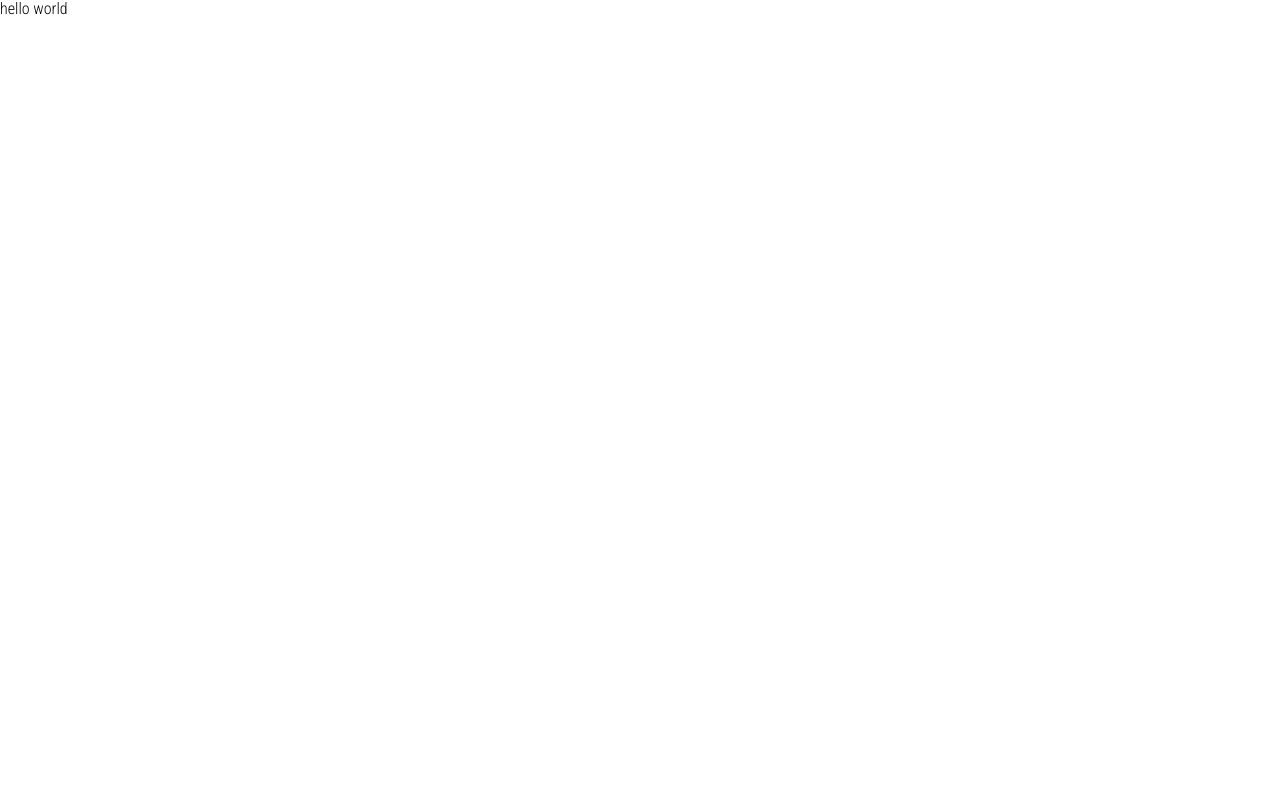
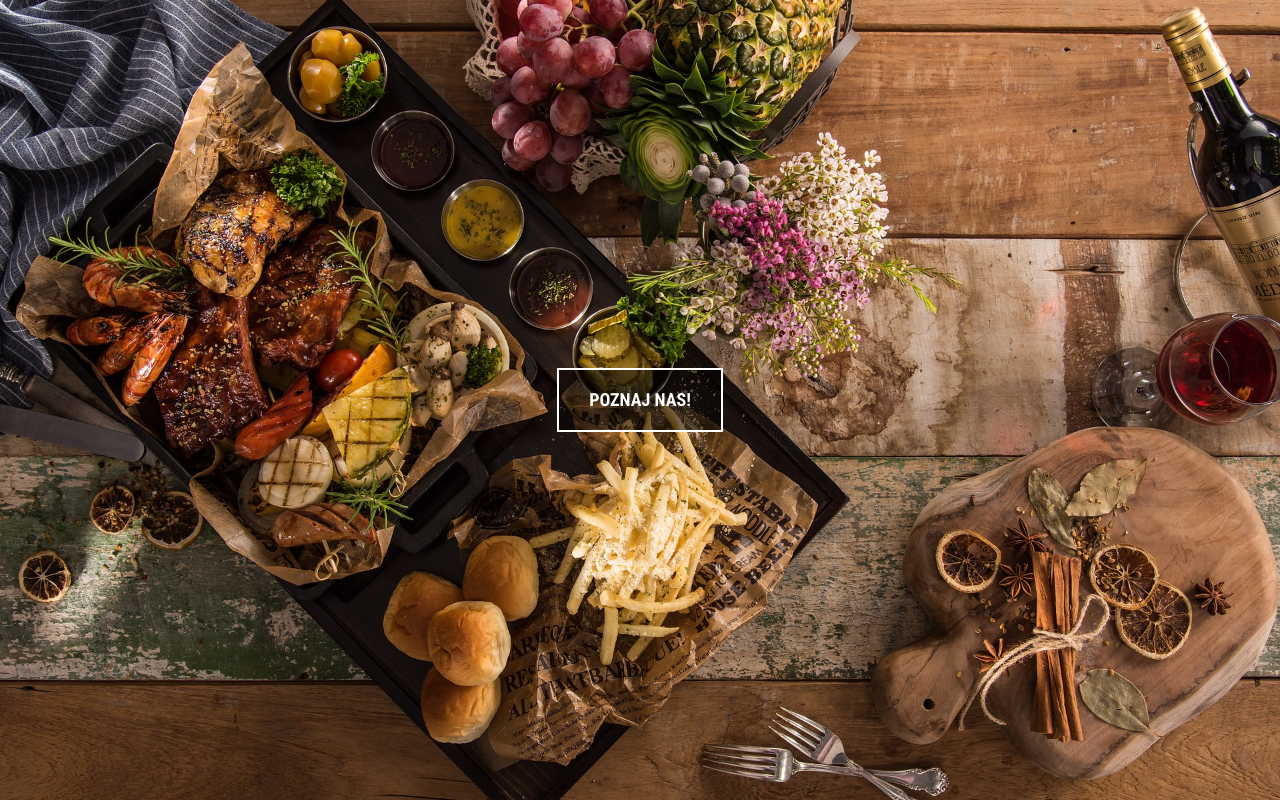
Before and after one commit to HanysSK/restaurant, a plain HTML site: page index.html in a window 1280 px wide. Drawn offline with nearby package versions, Linux system fonts and the light colour scheme.

Commit message:
added main-banner(css and content)

```diff
--- /dev/null
+++ b/css/global.css
@@ -0,0 +1,10 @@
+*,
+*::before,
+* ::after{
+    box-sizing: border-box;
+}
+
+body{
+    font-size: 16px;
+    font-family: 'Roboto Condensed', sans-serif;
+}
--- /dev/null
+++ b/css/main-banner.css
@@ -0,0 +1,24 @@
+.main-banner{
+    background: url("../images/banner.jpg");
+    height: 100vh;
+    background-position: center center;
+    background-size: cover;
+
+    display: flex;
+    align-items: center;
+    justify-content: center;
+}
+.main-banner__button{
+    border: 2px solid white;
+    padding: 20px 30px;
+    text-decoration: none;
+    color: white;
+    text-transform: uppercase;
+    font-size: 18px;
+    font-weight: bold;
+    background: rgba(0, 0, 0, 0.5);
+    transition: 0.3s;
+}
+.main-banner__button:hover{
+    background: black;
+}
--- a/index.html
+++ b/index.html
@@ -16,15 +16,15 @@
         crossorigin="anonymous" />
     <link rel="preconnect" href="https://fonts.gstatic.com">
     <link href="https://fonts.googleapis.com/css2?family=Roboto+Condensed:wght@300;700&display=swap" rel="stylesheet">
-    <link rel="stylesheet" href="css/style.css">
+    <link rel="stylesheet" href="css/global.css">
+    <link rel="stylesheet" href="css/main-banner.css">
 </head>
 
 <body>
 
-    hello world
-    <!--[if lt IE 7]>
-            <p class="browsehappy">You are using an <strong>outdated</strong> browser. Please <a href="#">upgrade your browser</a> to improve your experience.</p>
-        <![endif]-->
+    <section class="main-banner">
+        <a href="#aboutus" class="main-banner__button">Poznaj nas!</a>
+    </section>
 
     <script src="" async defer></script>
 </body>
```
